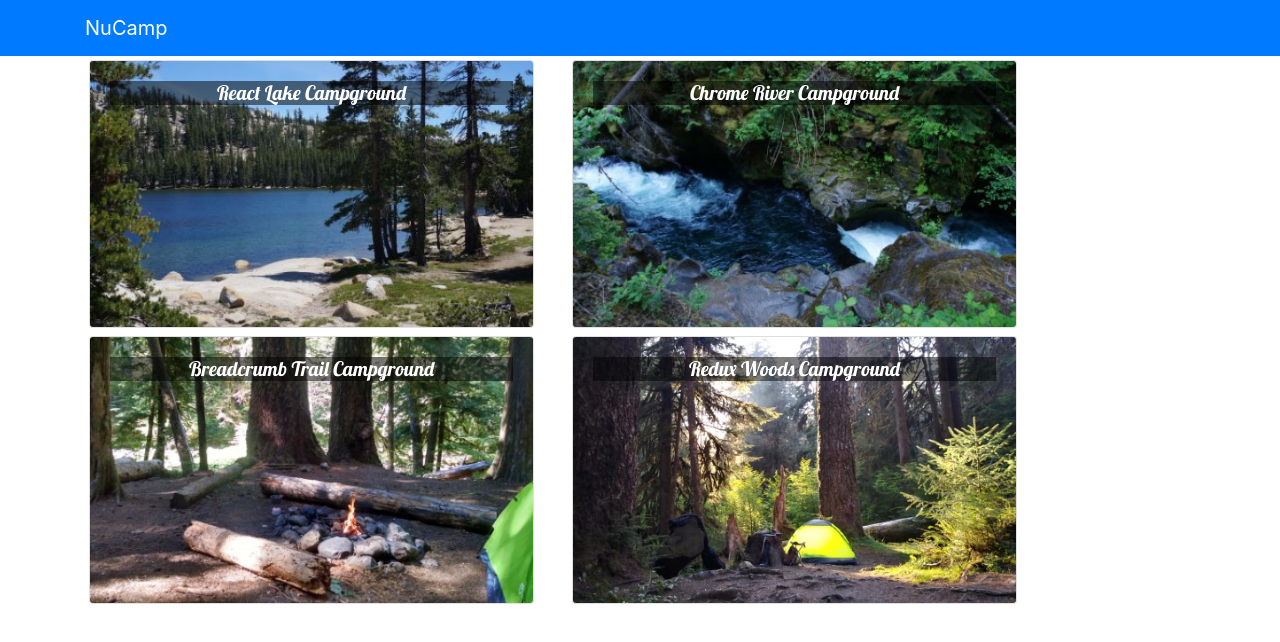
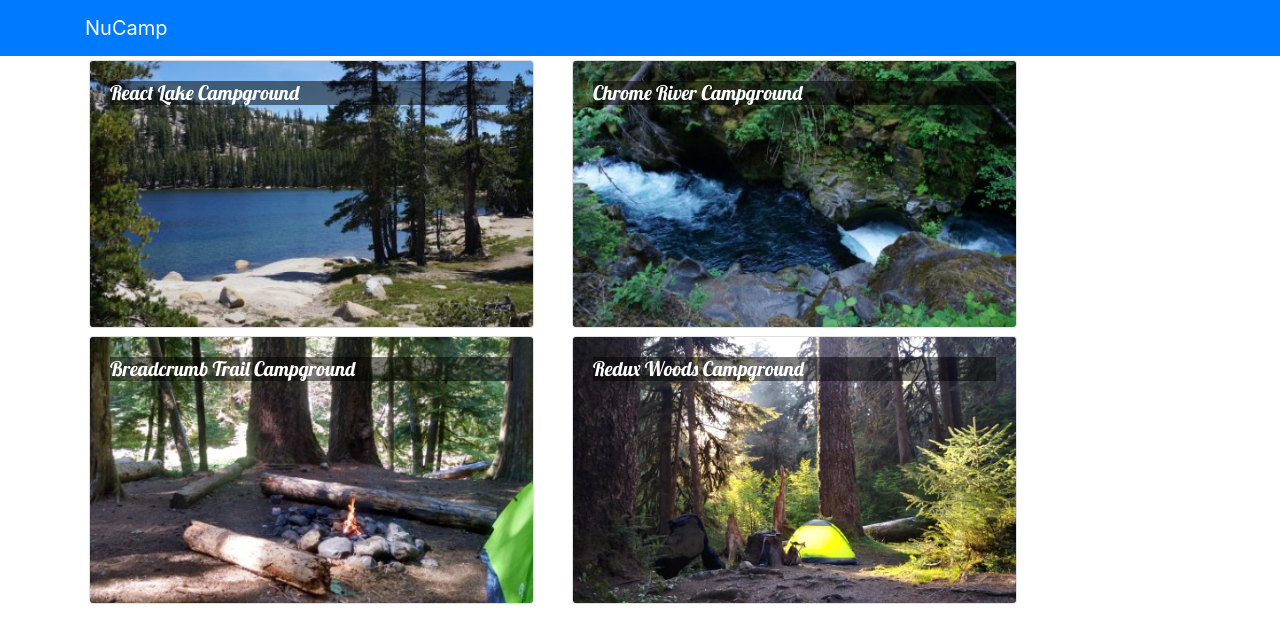
Before and after one commit to deepa/nucampsite, a React (Create React App) app: page / in a window 1280 px wide. Shown: the top 642 px of the page. Built offline with nearby package versions, Linux system fonts and the light colour scheme.

Commit message:
move state to props

```diff
--- a/src/App.css
+++ b/src/App.css
@@ -1,38 +1,13 @@
-.App {
-  text-align: center;
+body {
+  font-family: 'Open Sans', sans-serif;
 }
 
-.App-logo {
-  height: 40vmin;
-  pointer-events: none;
+h5 {
+  font-family: 'Lobster', cursive;
 }
 
-@media (prefers-reduced-motion: no-preference) {
-  .App-logo {
-    animation: App-logo-spin infinite 20s linear;
-  }
+.card-img-overlay h5 {
+  color: white;
+  font-family: 'Lobster', cursive;
+  background-color: rgba(0, 0, 0, 0.5);
 }
-
-.App-header {
-  background-color: #282c34;
-  min-height: 100vh;
-  display: flex;
-  flex-direction: column;
-  align-items: center;
-  justify-content: center;
-  font-size: calc(10px + 2vmin);
-  color: white;
-}
-
-.App-link {
-  color: #61dafb;
-}
-
-@keyframes App-logo-spin {
-  from {
-    transform: rotate(0deg);
-  }
-  to {
-    transform: rotate(360deg);
-  }
-}
--- a/src/App.js
+++ b/src/App.js
@@ -1,26 +1,12 @@
+import Main from './components/MainComponent';
+import './App.css';
 import React, { Component } from 'react';
-import { Navbar, NavbarBrand } from 'reactstrap';
-import './App.css';
-import Directory from './components/DirectoryComponent';
-import { CAMPSITES } from './shared/campsites';
 
 class App extends Component {
-  constructor(props) {
-    super(props);
-    this.state = {
-      campsites: CAMPSITES
-    };
-  }
-
   render() {
     return (
       <div className='App'>
-        <Navbar dark color='primary'>
-          <div className='container'>
-            <NavbarBrand href='/'>NuCamp</NavbarBrand>
-          </div>
-        </Navbar>
-        <Directory campsites={this.state.campsites} />
+        <Main />
       </div>
     );
   }
--- a/src/components/CampsiteInfoComponent.js
+++ b/src/components/CampsiteInfoComponent.js
@@ -45,14 +45,15 @@ class CampsiteInfo extends Component {
   render() {
     if (this.props.campsite) {
       return (
-        <div className='row'>
-          {this.renderCampsite(this.props.campsite)}
-          {this.renderComments(this.props.campsite.comments)}
+        <div className='container'>
+          <div className='row'>
+            {this.renderCampsite(this.props.campsite)}
+            {this.renderComments(this.props.campsite.comments)}
+          </div>
         </div>
       );
-    } else {
-      return <div></div>;
     }
+    return <div />;
   }
 }
 
--- a/src/components/DirectoryComponent.js
+++ b/src/components/DirectoryComponent.js
@@ -7,20 +7,8 @@ import {
   CardBody,
   CardTitle
 } from 'reactstrap';
-import CampsiteInfo from './CampsiteInfoComponent';
 
 class Directory extends Component {
-  constructor(props) {
-    super(props);
-    this.state = {
-      selectedCampsite: null
-    };
-  }
-
-  onCampsiteSelect(campsite) {
-    this.setState({ selectedCampsite: campsite });
-  }
-
   renderSelectedCampsite(campsite) {
     if (campsite) {
       return (
@@ -40,7 +28,7 @@ class Directory extends Component {
     const directory = this.props.campsites.map(campsite => {
       return (
         <div key={campsite.id} className='col-md-5 m-1'>
-          <Card onClick={() => this.onCampsiteSelect(campsite)}>
+          <Card onClick={() => this.props.onClick(campsite.id)}>
             <CardImg width='100%' src={campsite.image} alt={campsite.name} />
             <CardImgOverlay>
               <CardTitle>{campsite.name}</CardTitle>
@@ -53,7 +41,6 @@ class Directory extends Component {
     return (
       <div className='container'>
         <div className='row'>{directory}</div>
-        <CampsiteInfo campsite={this.state.selectedCampsite} />
       </div>
     );
   }
--- /dev/null
+++ b/src/components/MainComponent.js
@@ -0,0 +1,44 @@
+import React, { Component } from 'react';
+import { Navbar, NavbarBrand } from 'reactstrap';
+import Directory from './DirectoryComponent';
+import CampsiteInfo from './CampsiteInfoComponent';
+import { CAMPSITES } from '../shared/campsites';
+
+class Main extends Component {
+  constructor(props) {
+    super(props);
+    this.state = {
+      campsites: CAMPSITES,
+      selectedCampsite: null
+    };
+  }
+
+  onCampsiteSelect(campsiteId) {
+    this.setState({ selectedCampsite: campsiteId });
+  }
+
+  render() {
+    return (
+      <div>
+        <Navbar dark color='primary'>
+          <div className='container'>
+            <NavbarBrand href='/'>NuCamp</NavbarBrand>
+          </div>
+        </Navbar>
+        <Directory
+          campsites={this.state.campsites}
+          onClick={campsiteId => this.onCampsiteSelect(campsiteId)}
+        />
+        <CampsiteInfo
+          campsite={
+            this.state.campsites.filter(
+              campsite => campsite.id === this.state.selectedCampsite
+            )[0]
+          }
+        />
+      </div>
+    );
+  }
+}
+
+export default Main;
--- a/src/index.css
+++ b/src/index.css
@@ -1,13 +1,13 @@
 body {
-  font-family: 'Open Sans', sans-serif;
+  margin: 0;
+  font-family: -apple-system, BlinkMacSystemFont, 'Segoe UI', 'Roboto', 'Oxygen',
+    'Ubuntu', 'Cantarell', 'Fira Sans', 'Droid Sans', 'Helvetica Neue',
+    sans-serif;
+  -webkit-font-smoothing: antialiased;
+  -moz-osx-font-smoothing: grayscale;
 }
 
-h5 {
-  font-family: 'Lobster', cursive;
+code {
+  font-family: source-code-pro, Menlo, Monaco, Consolas, 'Courier New',
+    monospace;
 }
-
-.card-img-overlay h5 {
-  color: white;
-  font-family: 'Lobster', cursive;
-  background-color: rgba(0, 0, 0, 0.5);
-}
```
